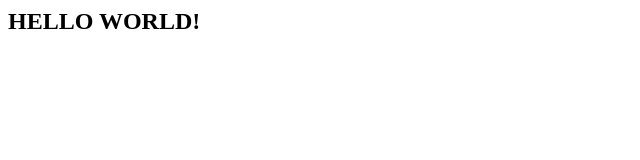
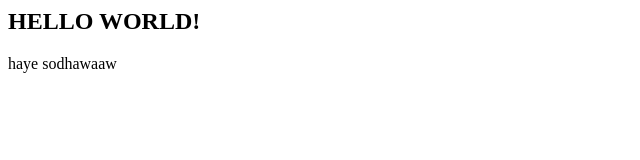
Before and after one commit to AbdiwahaanAliHassan/youtube, a plain HTML site: page index.html in a window 1280 px wide. Shown: the whole page, without its empty margins (0-640 px from the left). Drawn offline with Linux system fonts and the light colour scheme.

Commit message:
added css file

```diff
--- a/index.html
+++ b/index.html
@@ -5,6 +5,7 @@
 
     <body>
       <h2>HELLO WORLD!</h2>
+      <p>haye sodhawaaw</p>
     </body>
 
 </html>
```
Also changed, not shown: css/style.css (added).
